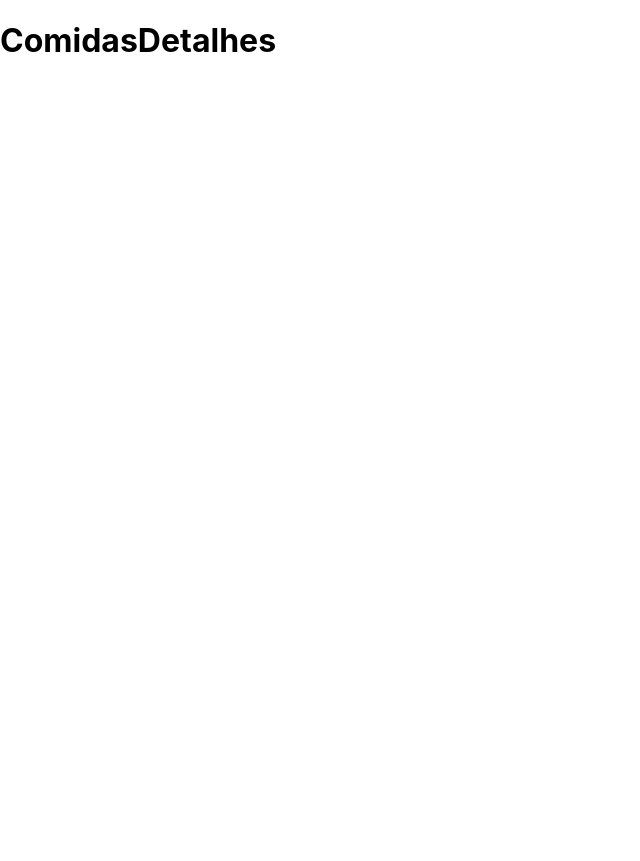
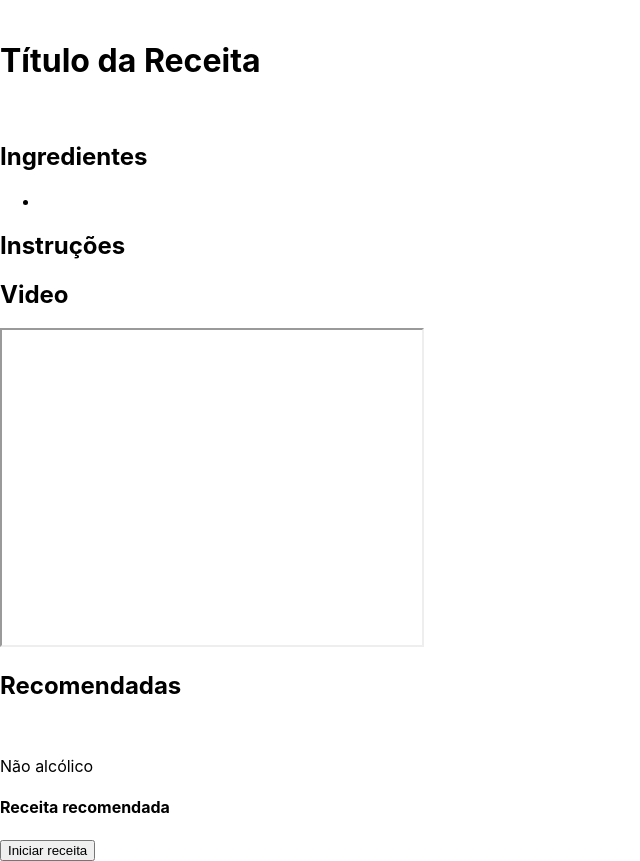
Before and after one commit to riquelmebandeira/projeto-recipes-app, a React (Create React App) app: page /comidas/1 in a window 1280 px wide. Shown: the whole page, without its empty margins (0-640 px from the left). Before the commit the page ends 800 px from the top, so only its background shows below. Built offline with nearby package versions, Linux system fonts and the light colour scheme.

Commit message:
Requisito 33: concluido

```diff
--- a/src/pages/BebidasDetalhes.js
+++ b/src/pages/BebidasDetalhes.js
@@ -2,6 +2,32 @@ import React from 'react';
 
 export default function BebidasDetalhes() {
   return (
-    <h1>Bebidas Detalhes</h1>
+    <div>
+      <img src="" alt="" data-testid="recipe-photo" />
+      <h1 data-testid="recipe-title">Título da Receita</h1>
+      <p data-testid="recipe-category" />
+      <input type="image" src="" alt="" data-testid="share-btn" />
+      <input type="image" src="" alt="" data-testid="favorite-btn" />
+      <h2>Ingredientes</h2>
+      <ul>
+        {/* {
+          ingredients.map((ingredient, index) => (
+            <li key={ index } data-testid={ `${index}-ingredient-name-and-measure` }>
+              {`${ingredient} - ${measure[index]}`}
+            </li>
+          ))
+        } */}
+        <li data-testid="0-ingredient-name-and-measure" />
+      </ul>
+      <h2>Instruções</h2>
+      <p data-testid="instructions" />
+      <h2>Recomendadas</h2>
+      <div>
+        <img src="" alt="" data-testid="0-recomendation-card" />
+        <p>Não alcólico</p>
+        <h4>Receita recomendada</h4>
+      </div>
+      <button type="button" data-testid="start-recipe-btn">Iniciar receita</button>
+    </div>
   );
 }
--- a/src/pages/ComidasDetalhes.js
+++ b/src/pages/ComidasDetalhes.js
@@ -2,6 +2,40 @@ import React from 'react';
 
 export default function ComidasDetalhes() {
   return (
-    <h1>ComidasDetalhes</h1>
+    <div>
+      <img src="" alt="" data-testid="recipe-photo" />
+      <h1 data-testid="recipe-title">Título da Receita</h1>
+      <p data-testid="recipe-category" />
+      <input type="image" src="" alt="" data-testid="share-btn" />
+      <input type="image" src="" alt="" data-testid="favorite-btn" />
+      <h2>Ingredientes</h2>
+      <ul>
+        {/* {
+          ingredients.map((ingredient, index) => (
+            <li key={ index } data-testid={ `${index}-ingredient-name-and-measure` }>
+              {`${ingredient} - ${measure[index]}`}
+            </li>
+          ))
+        } */}
+        <li data-testid="0-ingredient-name-and-measure" />
+      </ul>
+      <h2>Instruções</h2>
+      <p data-testid="instructions" />
+      <h2>Video</h2>
+      <iframe
+        width="420"
+        height="315"
+        title="Video da receita"
+        data-testid="video"
+        src=""
+      />
+      <h2>Recomendadas</h2>
+      <div>
+        <img src="" alt="" data-testid="0-recomendation-card" />
+        <p>Não alcólico</p>
+        <h4>Receita recomendada</h4>
+      </div>
+      <button type="button" data-testid="start-recipe-btn">Iniciar receita</button>
+    </div>
   );
 }
```
Also changed, not shown: 1 other file (tests, documents, lock files or other folders).
